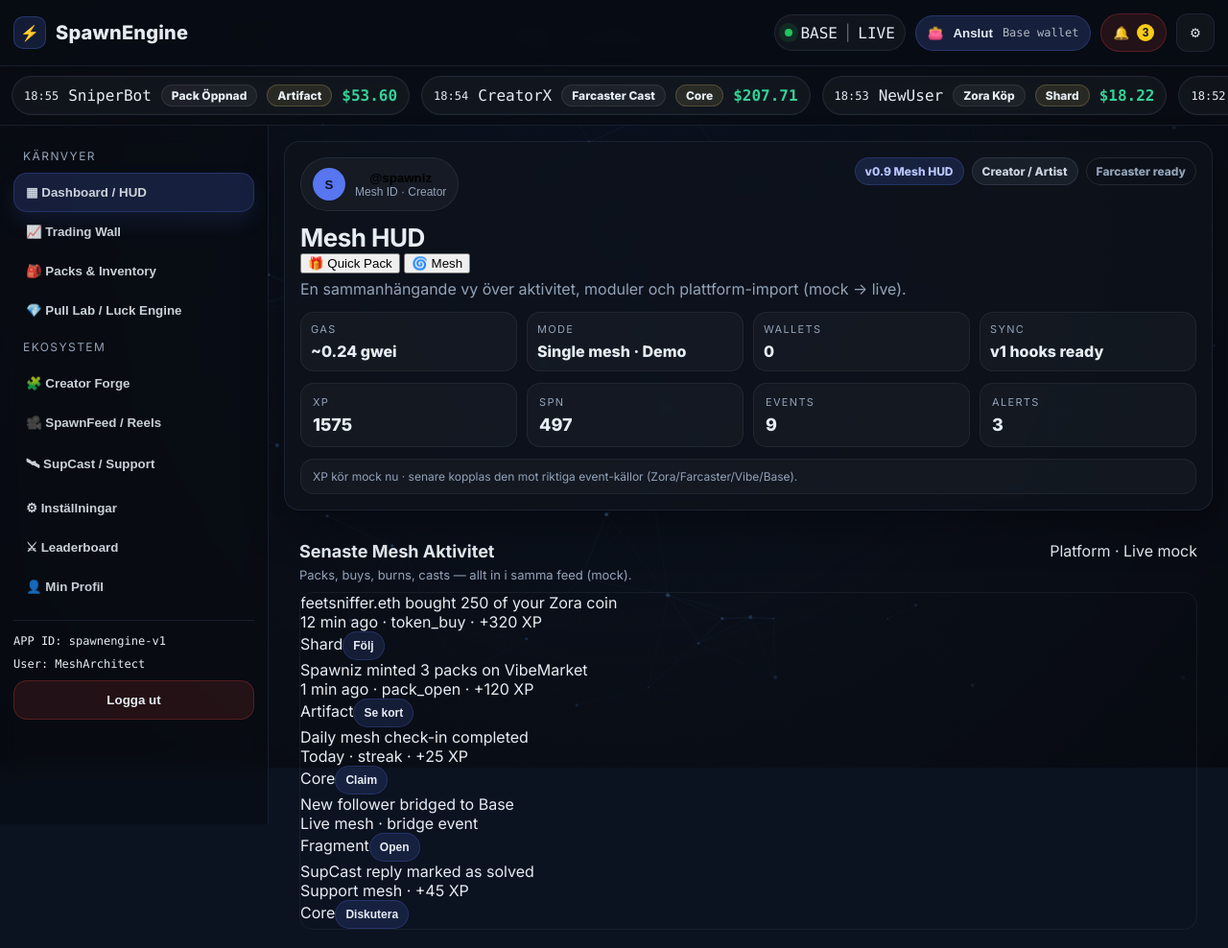
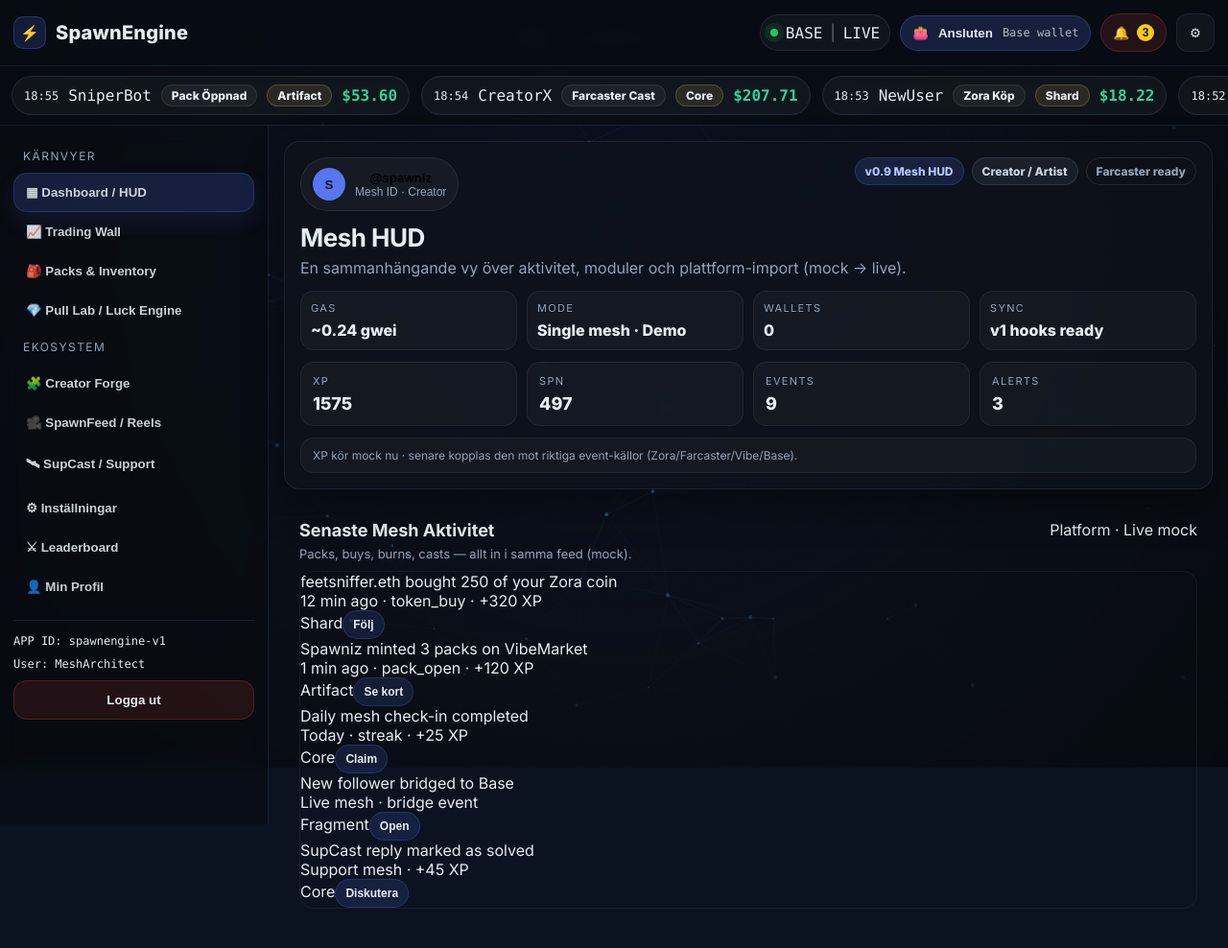
Before and after one commit to gascheckking/Gpt-spwn-1, a plain HTML site: page index.html in a window 1280 px wide. Shown: the whole page at 96% size. Drawn offline with Linux system fonts and the light colour scheme.

Commit message:
Update index.html

```diff
--- a/index.html
+++ b/index.html
@@ -101,9 +101,9 @@
   </div>
 
   <!-- APP SHELL -->
-  <div class="shell" id="app-container">
+  <div class="shell">
 
-    <!-- TOP HEADER -->
+    <!-- TOP HEADER (React-look) -->
     <header class="topbar">
       <div class="topbar-left">
         <button id="btn-menu" class="icon-button only-mobile" aria-label="Open menu">☰</button>
@@ -123,8 +123,8 @@
 
         <button id="btn-connect" class="btn-connect">
           <span class="icon">👛</span>
-          <span class="label" id="connectLabel">Anslut</span>
-          <span class="sub mono" id="vaultEth">Base wallet</span>
+          <span class="label">Ansluten</span>
+          <span class="sub mono" id="vaultEth">Vault 0.23 ETH</span>
         </button>
 
         <button id="btn-alerts" class="alerts-btn" aria-label="Alerts">
@@ -141,7 +141,6 @@
     </div>
 
     <div class="main">
-
       <!-- SIDEBAR -->
       <aside class="sidebar" id="sidebar">
         <div class="sidebar-block">
@@ -172,7 +171,7 @@
       <!-- CONTENT -->
       <main class="content">
 
-        <!-- HERO (cleanare + mer yta) -->
+        <!-- HERO (din Mesh-card känsla) -->
         <section class="card hero">
           <div class="hero-top">
             <button class="avatar-chip" id="btn-account">
@@ -191,17 +190,10 @@
           </div>
 
           <div class="hero-title">
-            <div class="hero-title-row">
             <h1>Mesh HUD</h1>
-              <div class="hero-actions">
-                <button class="btn-ghost" id="btn-quick-pack">🎁 Quick Pack</button>
-                <button class="btn-ghost" id="btn-quick-mesh">🌀 Mesh</button>
-              </div>
-            </div>
             <p>En sammanhängande vy över aktivitet, moduler och plattform-import (mock → live).</p>
           </div>
 
-          <div class="hero-grid">
           <div class="hero-stats">
             <div class="stat">
               <div class="k">GAS</div><div class="v" id="gas">~0.20 gwei</div>
@@ -222,7 +214,6 @@
             <div class="kpi"><div class="k">SPN</div><div class="v" id="spn">497</div></div>
             <div class="kpi"><div class="k">EVENTS</div><div class="v" id="eventsToday">9</div></div>
             <div class="kpi"><div class="k">ALERTS</div><div class="v" id="alertsKpi">3</div></div>
-            </div>
           </div>
 
           <div class="note">XP kör mock nu · senare kopplas den mot riktiga event-källor (Zora/Farcaster/Vibe/Base).</div>
```
Lines whose indentation alone changed are shown as unchanged.
